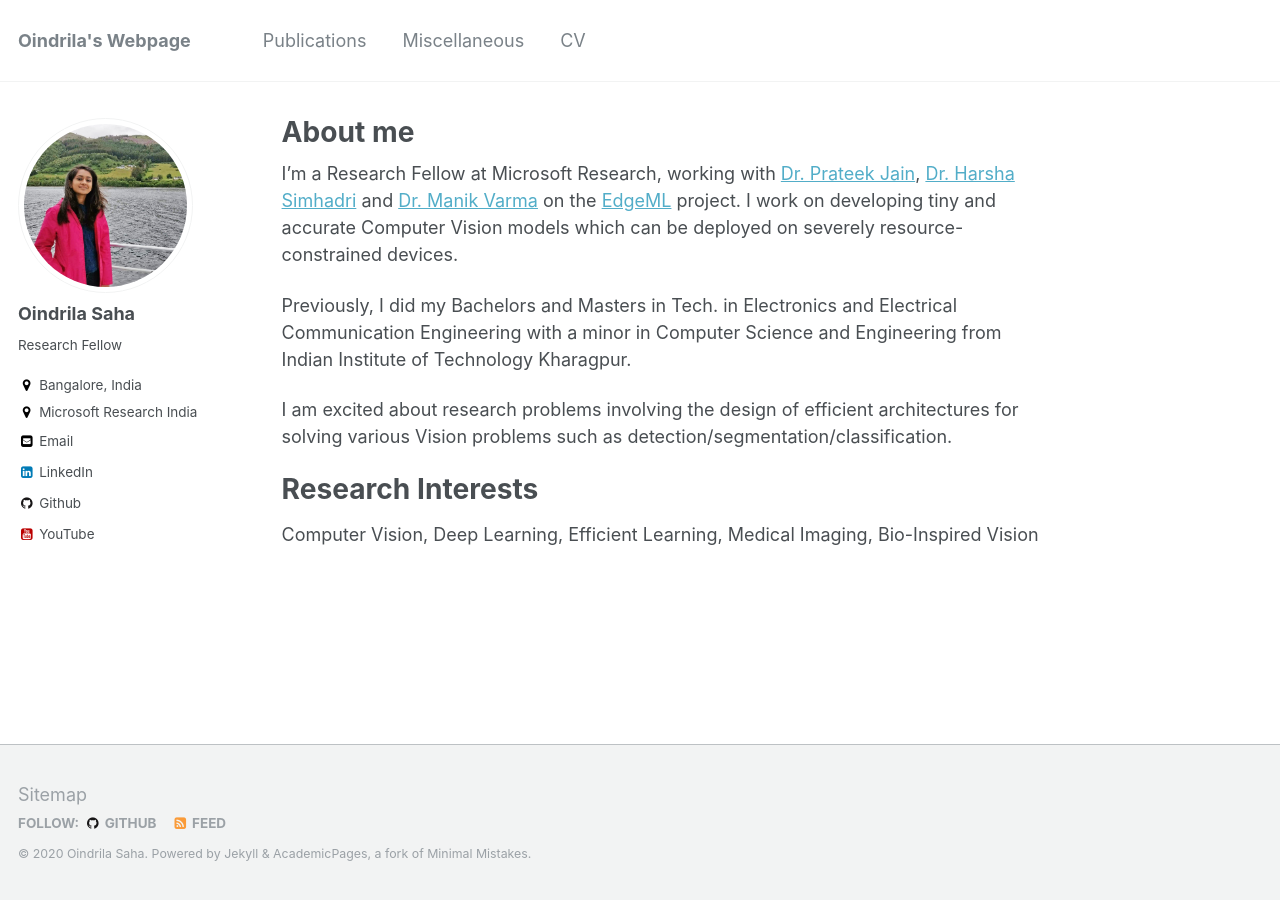
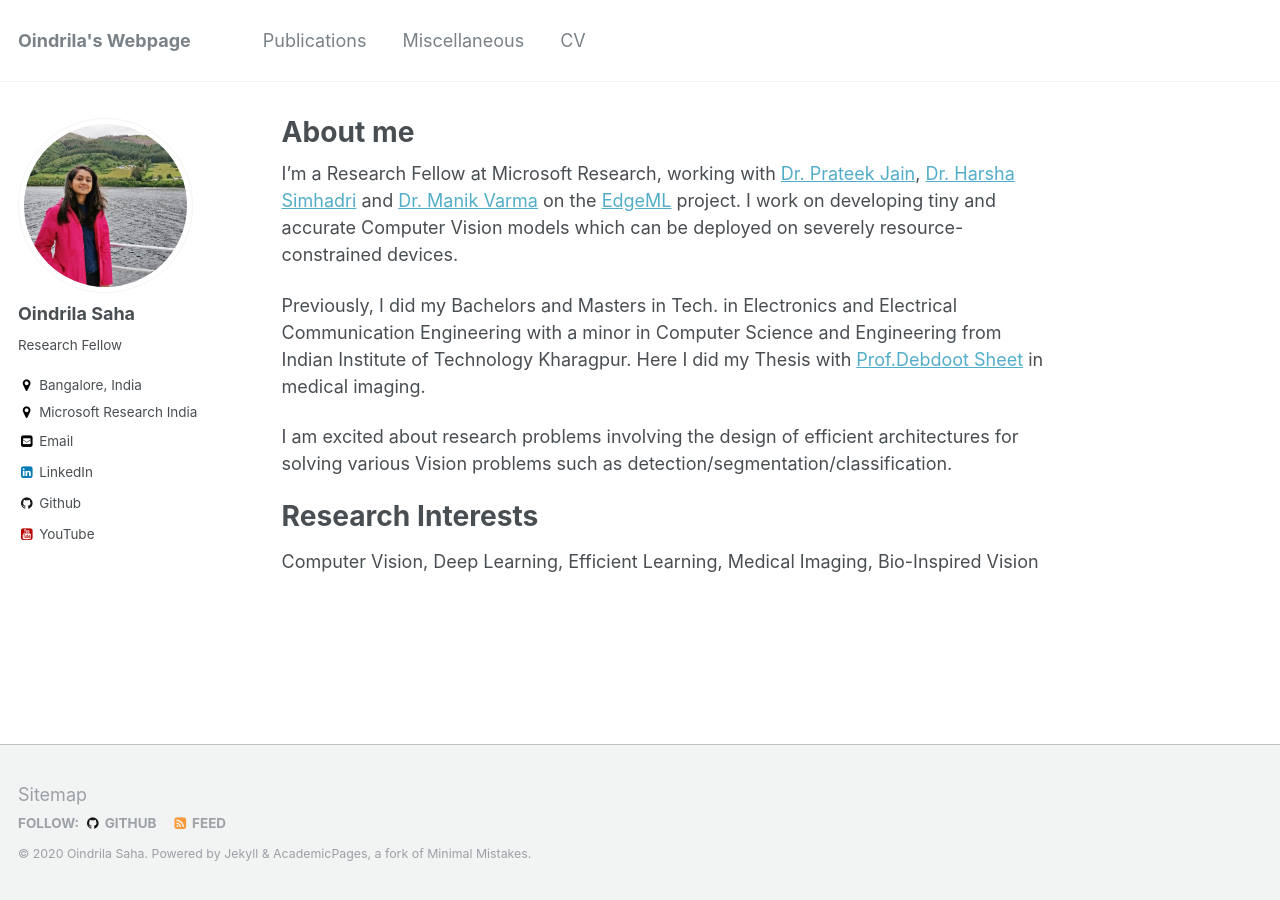
Before and after one commit to oindrilasaha/oindrilasaha.github.io, a Jekyll site: the page built from _pages/about.md, in a window 1280 px wide. Built offline with Jekyll 4.4.1, drawn with Linux system fonts in a browser that asks for light colours.

Commit message:
add advisor

```diff
--- a/_pages/about.md
+++ b/_pages/about.md
@@ -9,7 +9,7 @@ redirect_from:
 ---
 I'm a Research Fellow at Microsoft Research, working with [Dr. Prateek Jain](https://www.prateekjain.org/), [Dr. Harsha Simhadri](http://harsha-simhadri.org/) and [Dr. Manik Varma](http://manikvarma.org/) on the [EdgeML](https://github.com/microsoft/EdgeML/) project. I work on developing tiny and accurate Computer Vision models which can be deployed on severely resource-constrained devices.
 
-Previously, I did my Bachelors and Masters in Tech. in Electronics and Electrical Communication Engineering with a minor in Computer Science and Engineering from Indian Institute of Technology Kharagpur.
+Previously, I did my Bachelors and Masters in Tech. in Electronics and Electrical Communication Engineering with a minor in Computer Science and Engineering from Indian Institute of Technology Kharagpur. Here I did my Thesis with [Prof.Debdoot Sheet](http://www.facweb.iitkgp.ac.in/~debdoot/) in medical imaging.
 
 I am excited about research problems involving the design of efficient architectures for solving various Vision problems such as detection/segmentation/classification.
 
```
